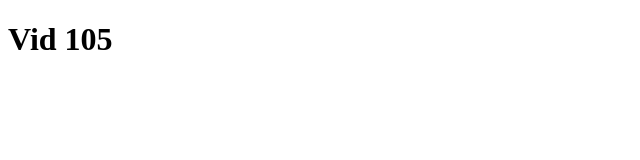
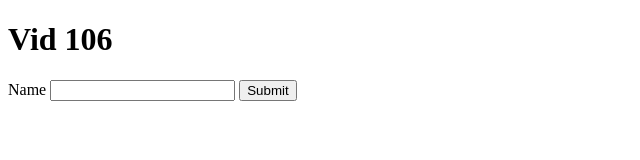
Before and after one commit to PnyTail/learn-typescript, a website with bundled scripts: page src/learn/chap11/vid105.html in a window 1280 px wide. Shown: the whole page, without its empty margins (0-640 px from the left). Built offline with nearby package versions, Linux system fonts and the light colour scheme.

Commit message:
106 - Type Assertions (ép kiểu type)

```diff
--- a/src/learn/chap11/vid105.html
+++ b/src/learn/chap11/vid105.html
@@ -8,7 +8,10 @@
 </head>
 
 <body>
-    <h1>Vid 105</h1>
+    <h1>Vid 106</h1>
+    <label>Name</label>
+    <input type="text" id="name">
+    <button id="myBtn">Submit</button>
 
     <script type="module" src="../../../dist/learn/chap11/vid105.js"></script>
 </body>
--- a/src/learn/chap11/vid105.ts
+++ b/src/learn/chap11/vid105.ts
@@ -1,3 +1,10 @@
 export { };
-console.log("vid 105");
-//vid 105
+console.log("vid 106");
+//vid 106
+
+const BtnElement = document.getElementById("myBtn");
+const inputElement = document.getElementById("name") as HTMLInputElement; //ép kiểu dùng từ "as", hoặc dùng generic <>
+
+BtnElement?.addEventListener("click", () => {
+    alert(inputElement!.value);
+})
```
